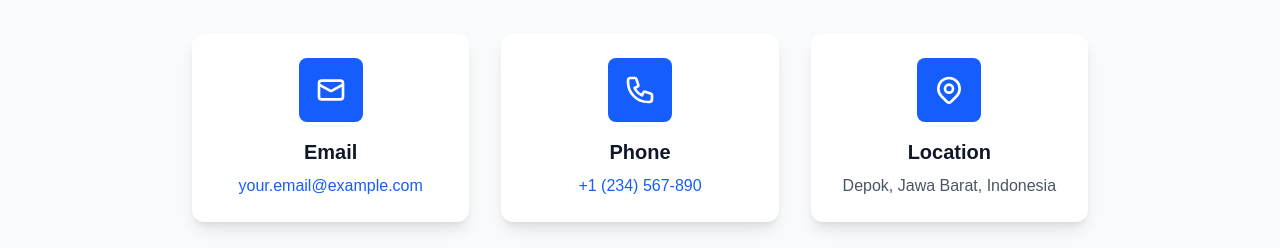
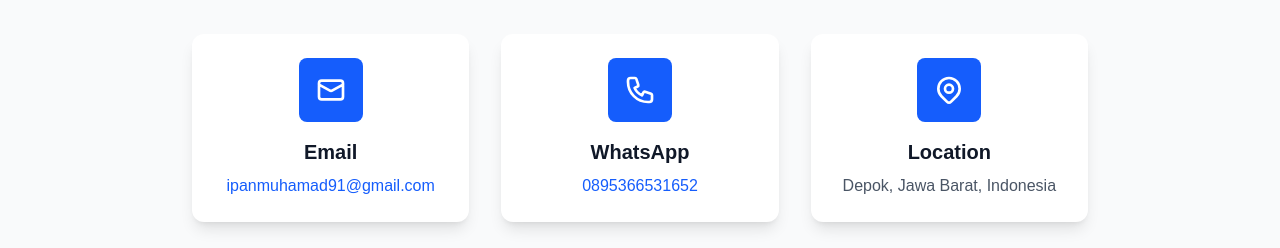
Before and after one commit to irfanprogramming/Portofolio-Irfan, a Next.js app: page / in a window 1280 px wide. Shown: the part 5520-5768 px from the top of the page. Built offline with nearby package versions, Linux system fonts and the light colour scheme.

Commit message:
Update Fitur Terbaru

```diff
--- a/src/components/ContactSection.tsx
+++ b/src/components/ContactSection.tsx
@@ -32,10 +32,10 @@
                 Email
               </h4>
               <a
-                href="Email: ipanmuhamad91@gmail.com"
+                href="gmail:ipanmuhamad91@gmail.com"
                 className="text-blue-600 hover:underline"
               >
-                your.email@example.com
+                ipanmuhamad91@gmail.com
               </a>
             </div>
 
@@ -54,13 +54,13 @@
                 </svg>
               </div>
               <h4 className="text-xl font-semibold text-gray-900 mb-2">
-                Phone
+                WhatsApp
               </h4>
               <a
-                href="WhatsApp: 0895366531652"
+                href="https://wa.me/0895366531652"
                 className="text-blue-600 hover:underline"
               >
-                +1 (234) 567-890
+                0895366531652
               </a>
             </div>
 
@@ -91,7 +91,7 @@
             <h4 className="text-2xl font-bold text-gray-900 mb-8">Follow Me</h4>
             <div className="flex justify-center space-x-6">
               <a
-                href="www.linkedin.com/in/muhamad-irfan-081760288"
+                href="https://www.linkedin.com/in/muhamad-irfan-081760288"
                 target="_blank"
                 rel="noopener noreferrer"
                 className="w-12 h-12 bg-blue-600 hover:bg-blue-700 text-white rounded-lg flex items-center justify-center transition-colors duration-200"
```
